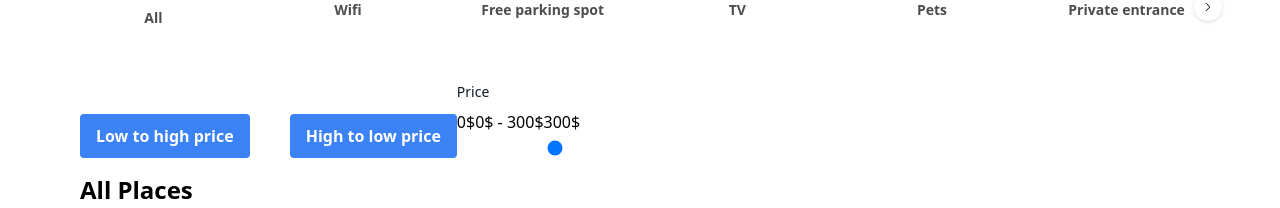
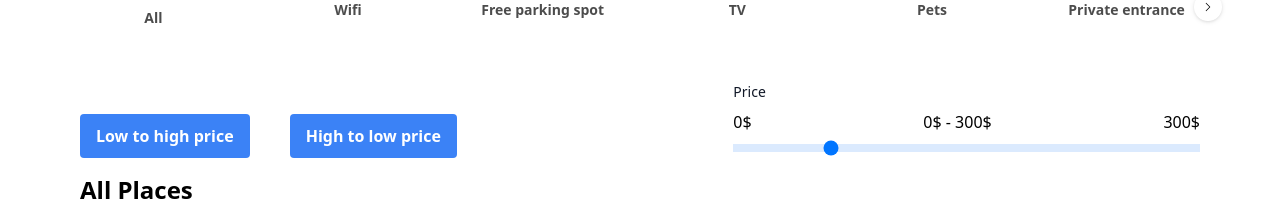
Before and after one commit to nguyentienict01/Web-project, a React (Vite) app in the folder client/: page /recommendations in a window 1280 px wide. Shown: the part 154-362 px from the top of the page. Built offline with nearby package versions, Linux system fonts and the light colour scheme; no server answers.

Commit message:
Update index.css
update index.css

```diff
--- a/client/src/index.css
+++ b/client/src/index.css
@@ -80,3 +80,10 @@ button.secondary{
   height: 200px;
   border: 2px solid #fff;
 }
+#minmax-range {
+  background-color: rgb(219 234 254 / var(--tw-bg-opacity));;
+}
+
+.range-price-name {
+  justify-content: space-between;
+}
```
